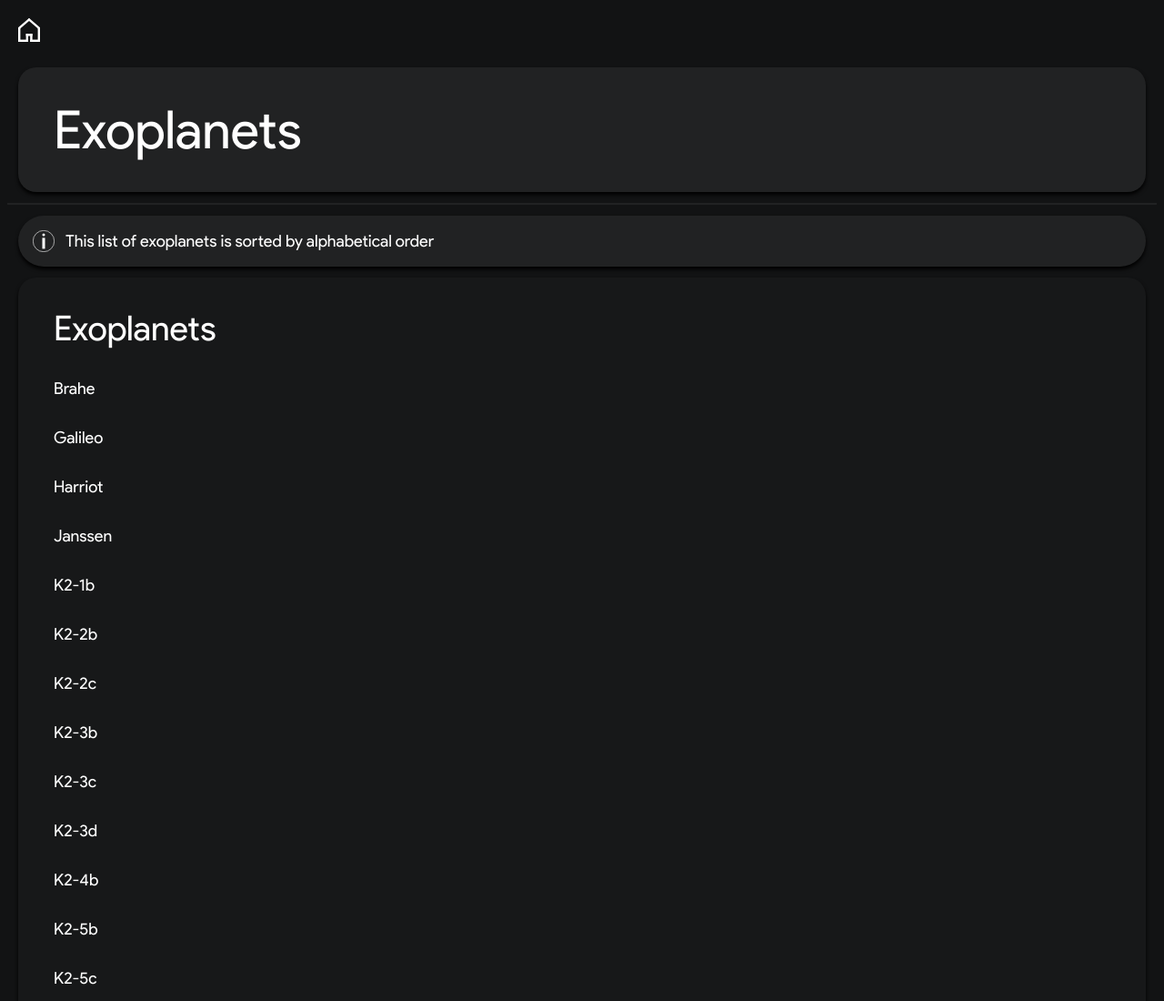
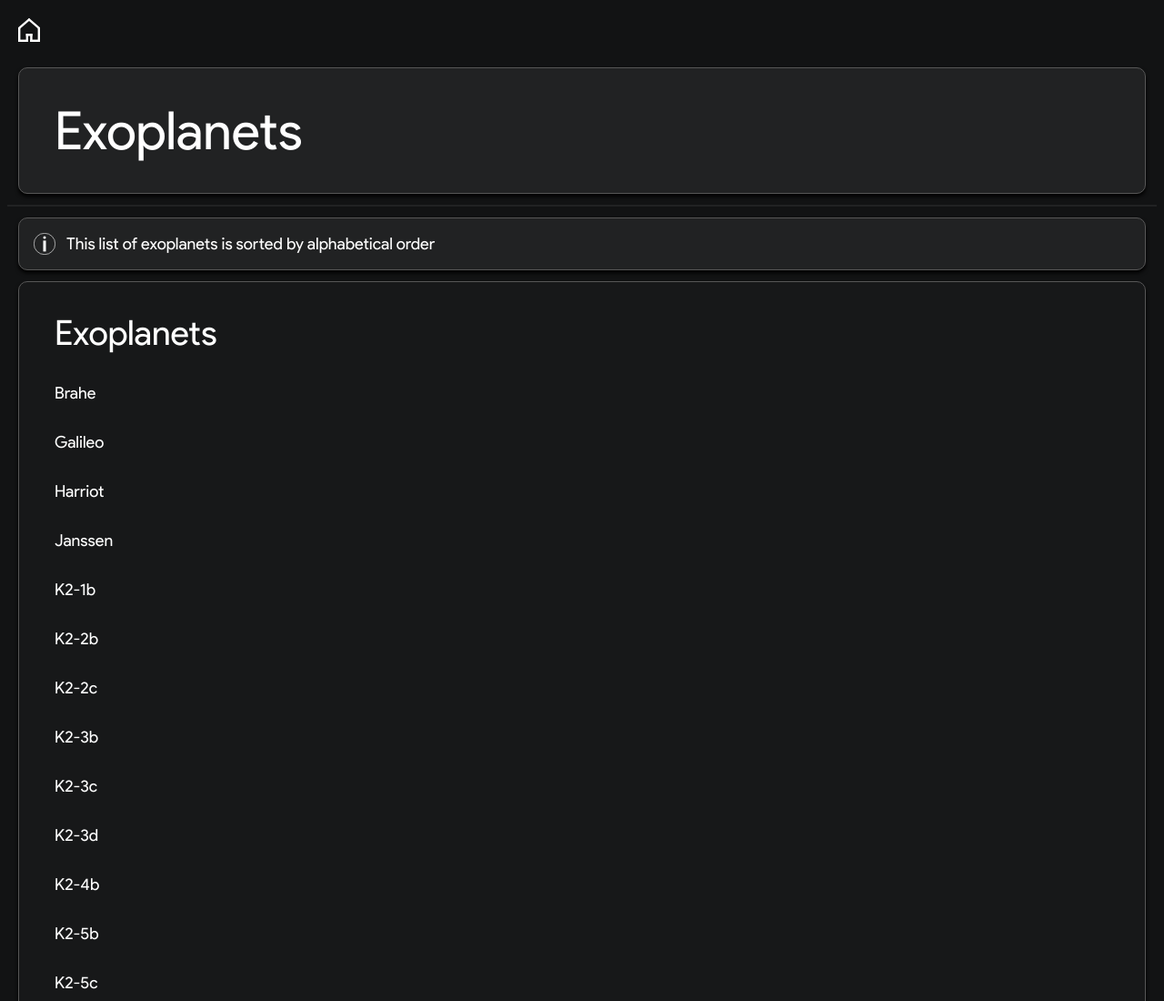
Before and after one commit to BrennanDruken/BrennanDruken.github.io, a plain HTML site: page exoplanets.html in a window 1280 px wide. Shown: the top 1100 px of the page at 91% size. Drawn offline with Linux system fonts and the light colour scheme.

Commit message:
Updated CSS

```diff
--- a/style.css
+++ b/style.css
@@ -42,17 +42,29 @@ hr {
 #title-container {
     margin: 12px;
     background-color: #212223;
-    border-radius: 20px;
+    border-radius: 10px;
     padding: 1px;
     box-shadow: 0 3px 4px black;
+    border: 0.1px solid rgb(87, 87, 87);
+    transition: 0.2s;
+}
+
+#title-container:hover {
+    border: 0.1px solid rgb(129, 129, 129);
 }
 
 #infobox-container {
     background-color: #171819;
-    border-radius: 20px;
+    border-radius: 10px;
     padding: 1px;
     margin: 12px;
     box-shadow: 0 3px 4px black;
+    border: 0.1px solid rgb(87, 87, 87);
+    transition: 0.2s;
+}
+
+#infobox-container:hover {
+    border: 0.1px solid rgb(129, 129, 129);
 }
 
 #desc {
@@ -62,7 +74,7 @@ hr {
 }
 
 .button {
-    border-radius: 20px;
+    border-radius: 10px;
     border: none;
     width: 202px;
     height: 52px;
@@ -105,13 +117,14 @@ hr {
 .notice {
     background-color: #212223;
     padding: 4px;
-    border-radius: 45px;
+    border-radius: 10px;
     align-items: center;
     display: flex;
     font-size: 18px;
     text-align: left;
     box-shadow: 0 3px 4px black;
     margin: 12px;
+    border: 0.1px solid rgb(87, 87, 87);
 }
 
 .info {
@@ -124,10 +137,6 @@ a {
     text-decoration: none;
 }
 
-a:hover {
-    text-decoration: underline;
-}
-
 .home {
     width: 24px;
     height: auto;
```
